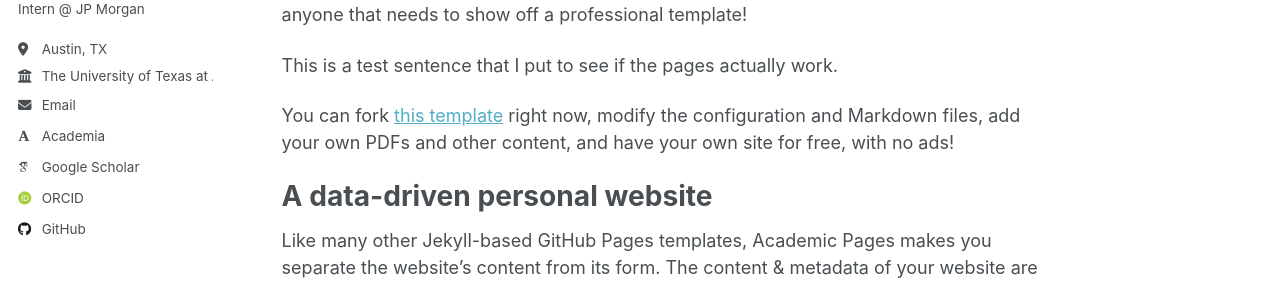
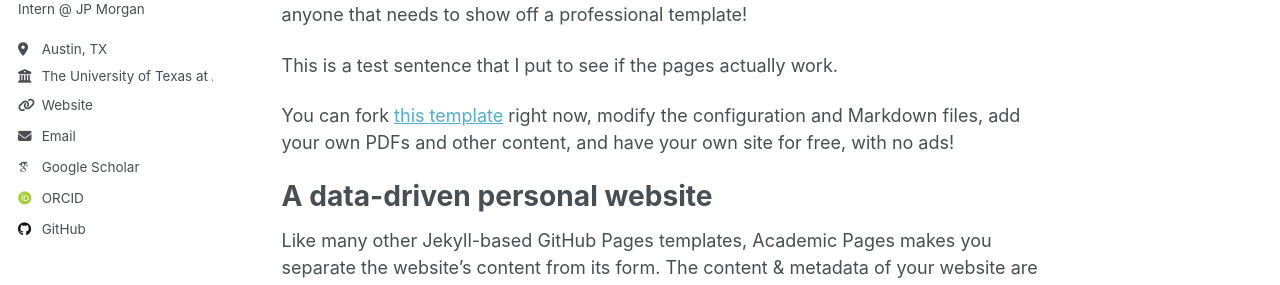
Before and after one commit to jdz357/jdz357.github.io, a Jekyll site: the page built from _pages/about.md, in a window 1280 px wide. Shown: the part 357-642 px from the top of the page. Built offline with Jekyll 4.4.1, drawn with Linux system fonts in a browser that asks for light colours; some web fonts are replaced; a script that is not in the unit is left out.

Commit message:
Update author URI and academia links in config

```diff
--- a/_config.yml
+++ b/_config.yml
@@ -29,11 +29,11 @@
   bio              : "PhD Candidate @ Oden Institute, Incoming QR SPG Intern @ JP Morgan"
   location         : "Austin, TX"
   employer         : "The University of Texas at Austin"
-  uri              : # URL
+  uri              : "https://www.oden.utexas.edu/people/directory/Jonathan-Zhang/"
   email            : "jdz@utexas.edu"
 
   # Academic websites
-  academia         : "https://www.oden.utexas.edu/people/directory/Jonathan-Zhang/"
+  academia         : # URL
   arxiv            : # URL - Update with the correct link to your profile
   googlescholar    : "https://scholar.google.com/citations?user=A4wv_VMAAAAJ&hl=en"
   inspire-hep      : # URL
```
